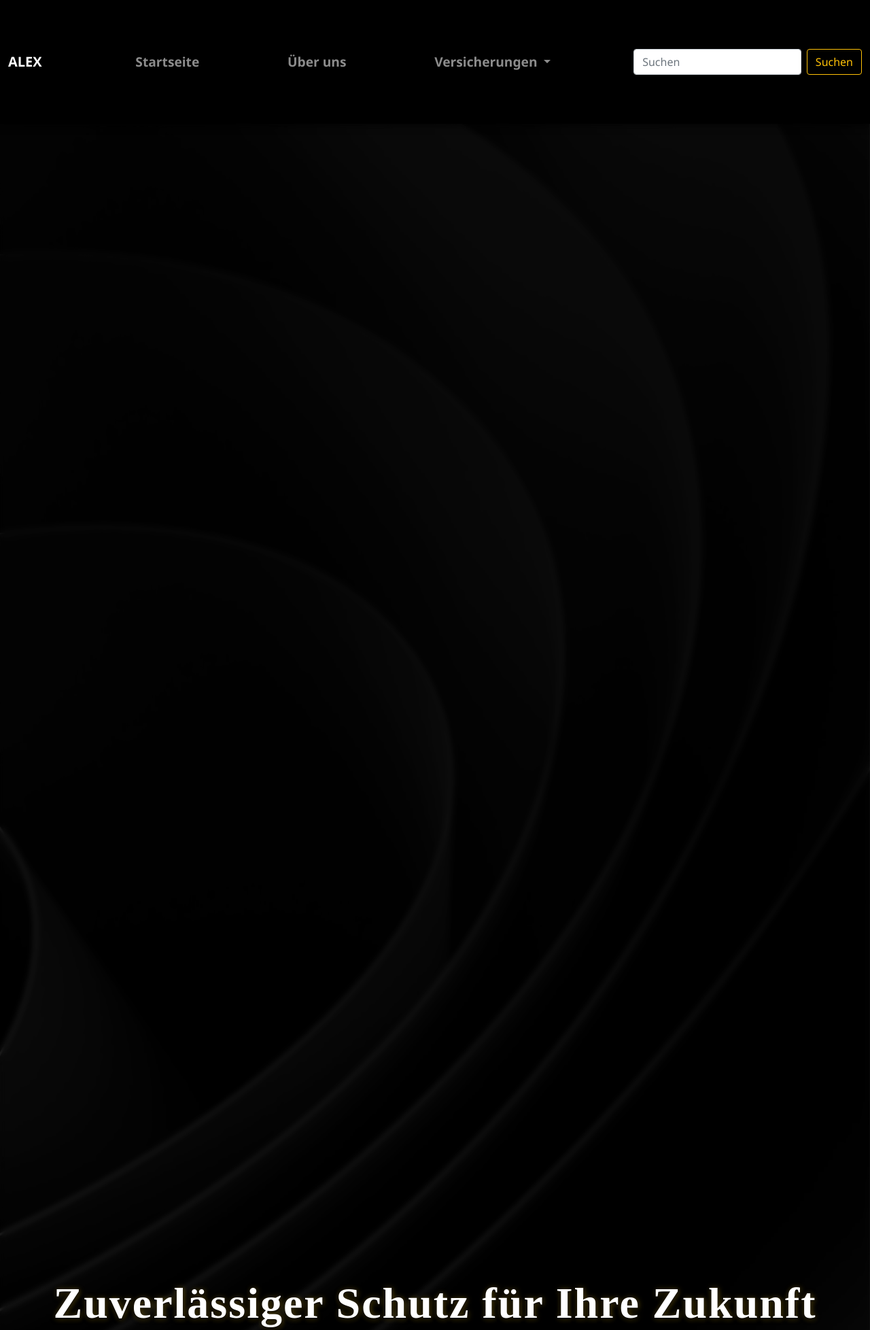
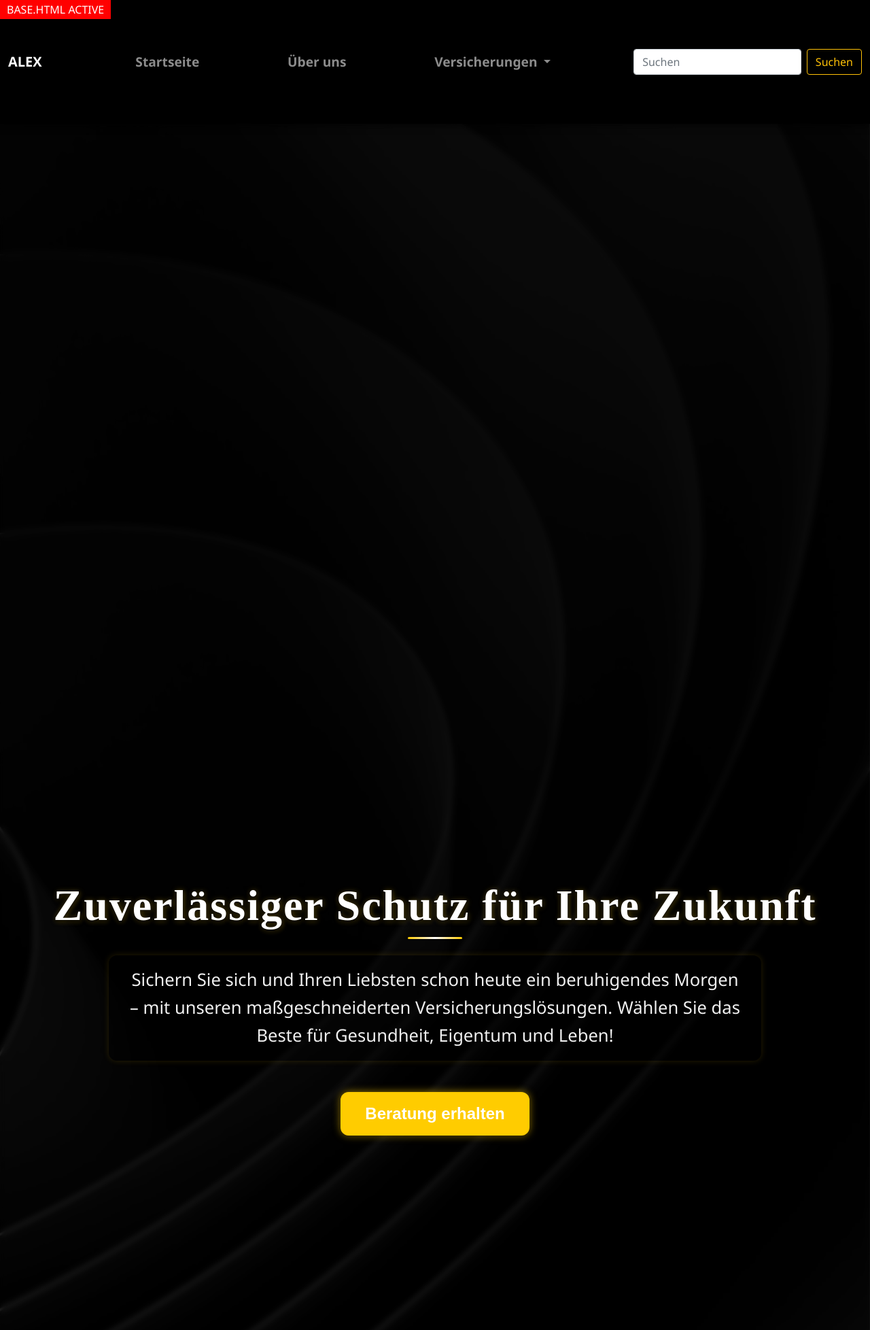
Before and after one commit to Vladimir-Strelec/insurance, a Django app: page / in a window 1280 px wide. Shown: the top 1956 px of the page at 68% size. Run offline with Django 5.2, Linux system fonts and the light colour scheme; data that the repository does not hold is empty.

Commit message:
Fix front 1.02

```diff
--- a/insuranceProject/myproject/static/css/style.css
+++ b/insuranceProject/myproject/static/css/style.css
@@ -85,6 +85,9 @@
             font-size: 1.2rem;
         }
 
+        .container-fluid {
+            background-color: black;
+        }
         /* Hero Section */
         .hero {
             background-size: cover;
@@ -119,8 +122,7 @@
             align-items: center;
             text-align: center;
             color: #fff;
-            height: 55vh;
-            animation: fadeInUp 1s ease-out forwards;
+            height: 100vh;
             z-index: 98;
         }
 
@@ -195,7 +197,7 @@
         /* Responsive Adjustments */
         @media (max-width: 760px) {
             .hero-content {
-                height: 90vh !important;
+                height: 100vh !important;
             }
 
             .hero-content p {
--- a/insuranceProject/myproject/template/base.html
+++ b/insuranceProject/myproject/template/base.html
@@ -11,7 +11,7 @@
   <link rel="canonical" href="{{ request.build_absolute_uri }}">
   <meta name="viewport" content="width=device-width, initial-scale=1.0">
 
-  <!-- Preconnect для ускорения шрифтов -->
+  <!-- Preconnect -->
   <link rel="preconnect" href="https://fonts.googleapis.com" crossorigin>
   <link rel="preconnect" href="https://fonts.gstatic.com" crossorigin>
 
@@ -25,43 +25,23 @@
   <meta name="twitter:title" content="Versicherung in Nürnberg | Alexej Kondraskov">
   <meta name="twitter:description" content="ARAG Partner – Versicherung und persönliche Beratung">
 
-  <!-- Async Fonts -->
-  <link
-    href="https://fonts.googleapis.com/css2?family=Poppins:wght@400;600&display=swap"
-    rel="stylesheet"
-    media="print"
-    onload="this.media='all'">
+  <!-- Fonts -->
+  <link href="https://fonts.googleapis.com/css2?family=Poppins:wght@400;600&display=swap" rel="stylesheet" media="print" onload="this.media='all'">
 
-  <!-- Async Bootstrap -->
-  <link
-    href="https://cdn.jsdelivr.net/npm/bootstrap@5.0.2/dist/css/bootstrap.min.css"
-    rel="stylesheet"
-    media="print"
-    onload="this.media='all'"
-    crossorigin="anonymous">
+  <!-- Bootstrap -->
+  <link href="https://cdn.jsdelivr.net/npm/bootstrap@5.0.2/dist/css/bootstrap.min.css" rel="stylesheet" media="print" onload="this.media='all'" crossorigin="anonymous">
 
-  <!-- Async FontAwesome -->
-  <link
-    rel="stylesheet"
-    href="https://cdnjs.cloudflare.com/ajax/libs/font-awesome/6.5.0/css/all.min.css"
-    media="print"
-    onload="this.media='all'"
-    crossorigin="anonymous"
-    referrerpolicy="no-referrer">
+  <!-- FontAwesome -->
+  <link rel="stylesheet" href="https://cdnjs.cloudflare.com/ajax/libs/font-awesome/6.5.0/css/all.min.css" media="print" onload="this.media='all'" crossorigin="anonymous" referrerpolicy="no-referrer">
 
   <!-- Локальные стили -->
-  <link
-    rel="stylesheet"
-    href="{% static 'css/style.css' %}"
-    media="print"
-    onload="this.media='all'"
-    type="text/css">
+  <link rel="stylesheet" href="{% static 'css/style.css' %}?v=1.0.2">
 
   <!-- Иконки -->
   <link rel="apple-touch-icon" href="{% static 'img/apple-touch-icon.png' %}">
   <link rel="icon" href="{% static 'images/favicon.png' %}" type="image/png">
+
 </head>
-
 
 <body>
   {% if request.resolver_match.url_name != "lead_create" %}
@@ -105,7 +85,6 @@
 
     <!-- Cookie-Banner -->
     <div id="cookie-banner" class="position-fixed bottom-0 start-0 end-0 bg-secondary text-white p-3 d-none" style="z-index:9999;">
-
       <div class="container d-flex justify-content-between align-items-center flex-wrap">
         <p class="mb-2 mb-md-0">Wir verwenden Cookies, um die Nutzung der Website zu verbessern. <a href="{% url 'datenschutz' %}" class="text-warning">Datenschutzerklärung</a>.</p>
         <button onclick="acceptCookies()" class="btn btn-warning text-dark">Akzeptieren</button>
@@ -113,23 +92,15 @@
     </div>
   </footer>
 
+  <!-- Проверка шаблона -->
+  <div style="position: fixed; top: 0; left: 0; background: red; color: white; z-index: 99999; padding: 2px 10px;">
+    BASE.HTML ACTIVE
+  </div>
 
-  <!-- Scripts -->
-  <script src="{% static 'js/script.js' %}"></script>
+  <!-- Скрипты -->
+  <script src="{% static 'js/script.js' %}?v=1.0.1"></script>
   <script src="https://cdn.jsdelivr.net/npm/bootstrap@5.0.2/dist/js/bootstrap.bundle.min.js" crossorigin="anonymous"></script>
 
-  <script>
-    window.onload = () => window.scrollTo(0, 0);
-    function acceptCookies() {
-      localStorage.setItem('cookiesAccepted', 'true');
-      document.getElementById('cookie-banner').style.display = 'none';
-    }
-    window.addEventListener('load', () => {
-      if (!localStorage.getItem('cookiesAccepted')) {
-        document.getElementById('cookie-banner').style.display = 'block';
-      }
-    });
-  </script>
   <script>
     function acceptCookies() {
       localStorage.setItem('cookiesAccepted', 'true');
@@ -142,6 +113,5 @@
       }
     });
   </script>
-
 </body>
 </html>
```
Lines whose indentation alone changed are shown as unchanged.
